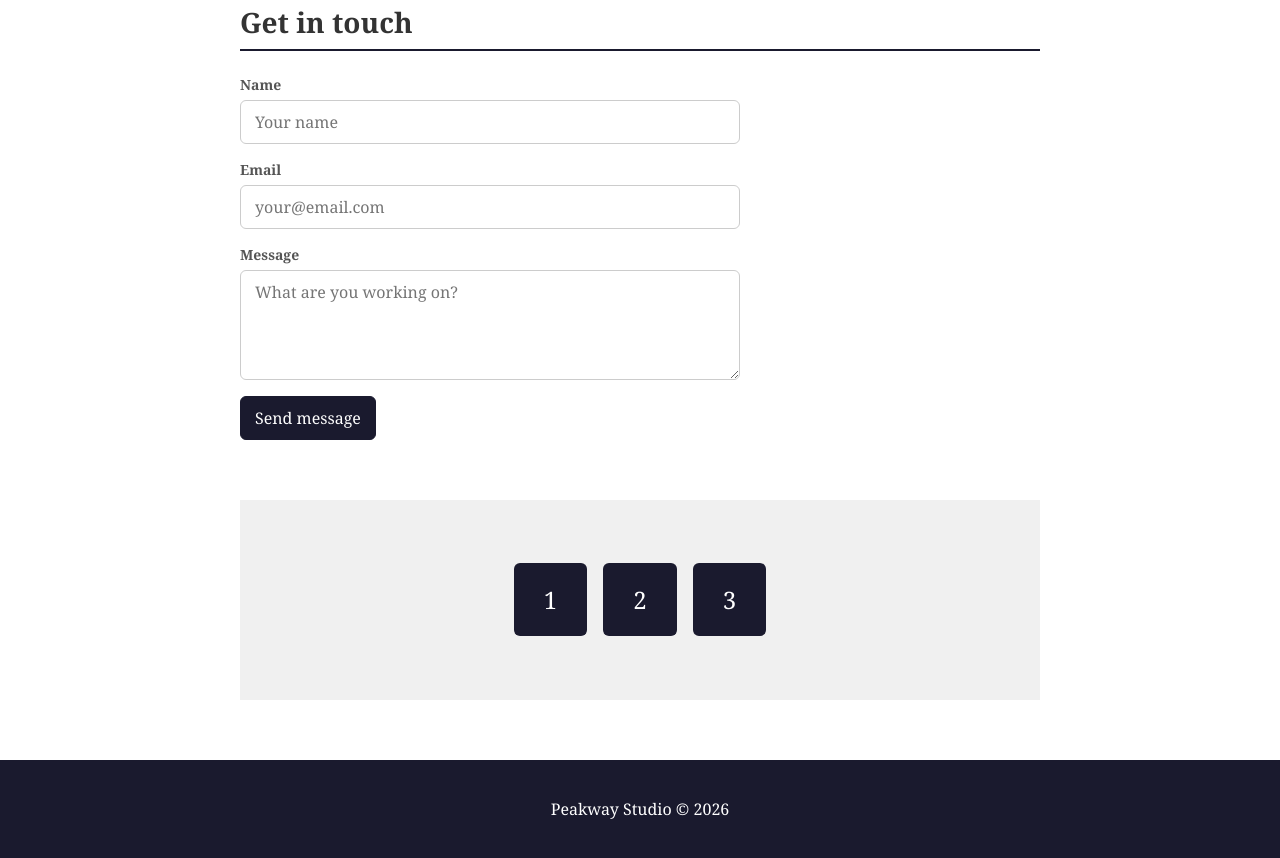
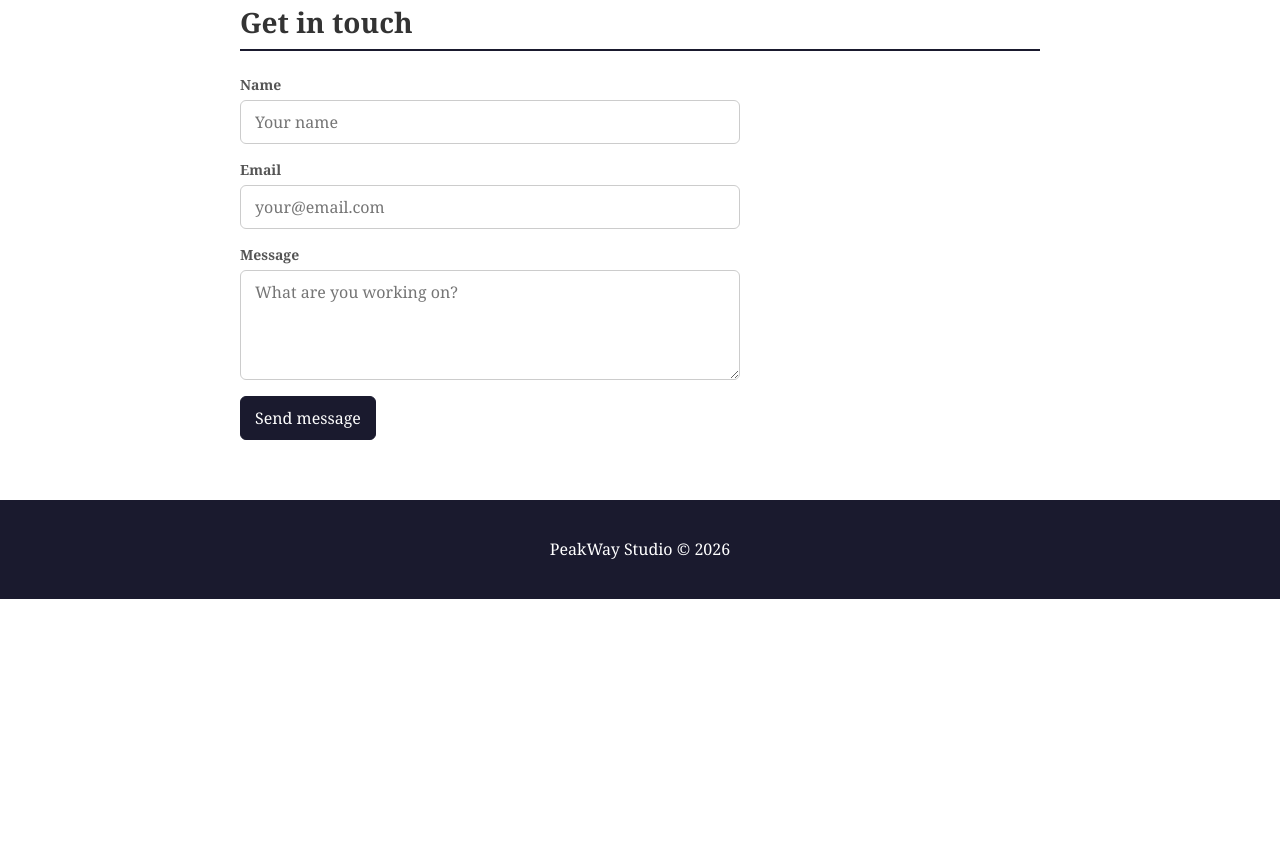
Before and after one commit to robertkelly5-arch/webdev-learning, a plain HTML site: page index.html in a window 1280 px wide. Shown: the part 1400-2258 px from the top of the page. After the commit the page ends 1999 px from the top, so only its background shows below. Drawn offline with Linux system fonts and the light colour scheme.

Commit message:
rebrand to PeakWay, clean up test code

```diff
--- a/index.html
+++ b/index.html
@@ -3,7 +3,7 @@
   <head>
     <meta charset="UTF-8" />
     <meta name="viewport" content="width=device-width, initial-scale=1.0" />
-    <title>Peakway Studio</title>
+    <title>PeakWay Studio</title>
 
     <style>
       * {
@@ -17,6 +17,9 @@
         max-width: 500px;
       }
 
+      section {
+        scroll-margin-top: 80px;
+      }
       form div {
         display: flex;
         flex-direction: column;
@@ -232,26 +235,6 @@
         color: #555555;
       }
 
-      .flex-container {
-        display: flex;
-        flex-direction: row;
-        justify-content: center;
-        align-items: center;
-        gap: 16px;
-        background-color: #f0f0f0;
-        padding: 20px;
-        min-height: 200px;
-      }
-
-      .flex-item {
-        background-color: #1a1a2e;
-        color: white;
-        padding: 20px 30px;
-        border-radius: 6px;
-        font-size: 24px;
-        font-weight: 500;
-      }
-
       .projects-grid {
         display: grid;
         grid-template-columns: repeat(auto-fit, minmax(250px, 1fr));
@@ -313,7 +296,7 @@
 
     <section id="hero">
       <div class="hero-content">
-        <h1>Peakway Studio</h1>
+        <h1>PeakWay Studio</h1>
         <p>Building AI-powered web apps for small business professionals</p>
         <a href="#contact" class="button-outline">Get in touch</a>
       </div>
@@ -402,18 +385,10 @@
           <button type="submit" class="button-primary">Send message</button>
         </form>
       </section>
-
-      <section id="flex-test">
-        <div class="flex-container">
-          <div class="flex-item">1</div>
-          <div class="flex-item">2</div>
-          <div class="flex-item">3</div>
-        </div>
-      </section>
     </main>
 
     <footer>
-      <p>Peakway Studio &copy; 2026</p>
+      <p>PeakWay Studio &copy; 2026</p>
     </footer>
   </body>
 </html>
```
